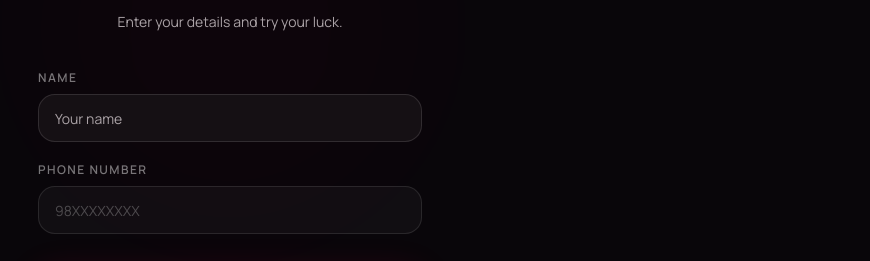
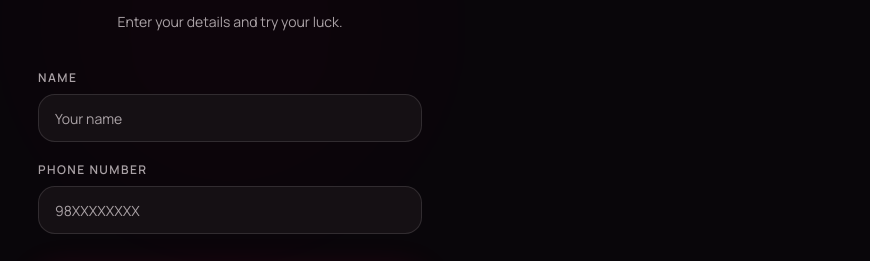
Before and after one commit to furbagurung/20DCinema_Spin, a Next.js app: page / in a window 1280 px wide. Shown: the part 307-568 px from the top of the page, without its empty margins (410-1280 px from the left). Built offline with nearby package versions, Linux system fonts and the light colour scheme.

Commit message:
fix: make participant form theme aware

```diff
--- a/components/participant-form.tsx
+++ b/components/participant-form.tsx
@@ -54,7 +54,7 @@ export function ParticipantForm() {
       <div className="space-y-2">
         <label
           htmlFor="name"
-          className="block text-xs font-semibold uppercase tracking-[0.12em] text-white/45"
+          className="block text-xs font-semibold uppercase tracking-[0.12em] text-muted-foreground"
         >
           Name
         </label>
@@ -81,7 +81,7 @@ export function ParticipantForm() {
       <div className="space-y-2">
         <label
           htmlFor="phone"
-          className="block text-xs font-semibold uppercase tracking-[0.12em] text-white/45"
+          className="block text-xs font-semibold uppercase tracking-[0.12em] text-muted-foreground"
         >
           Phone number
         </label>
@@ -102,7 +102,7 @@ export function ParticipantForm() {
               setErrors((current) => ({ ...current, phone: undefined }))
             }
           }}
-          className="h-12 rounded-xl border-white/10 bg-white/[0.035] px-4 text-white placeholder:text-white/25 hover:border-white/15 focus-visible:border-[#D6003C] focus-visible:ring-[#D6003C]/15"
+          className="h-12 rounded-xl border-input bg-surface px-4 text-foreground placeholder:text-muted-foreground hover:border-input focus-visible:border-[#D6003C] focus-visible:ring-[#D6003C]/15"
         />
         {errors.phone ? (
           <p className="text-xs text-[#FF527D]">{errors.phone}</p>
```
